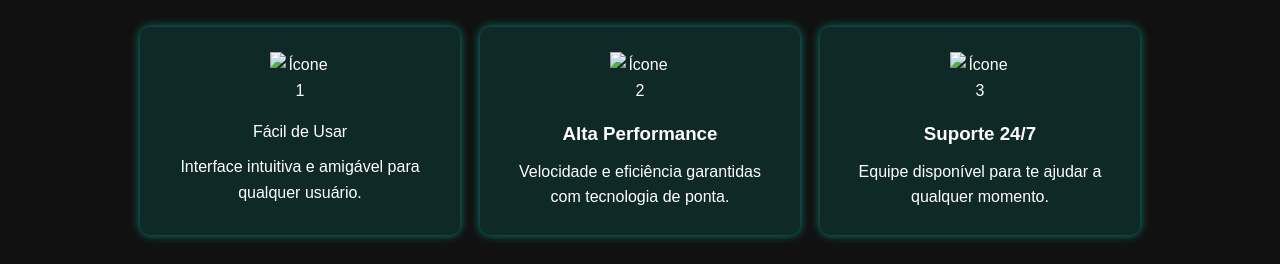
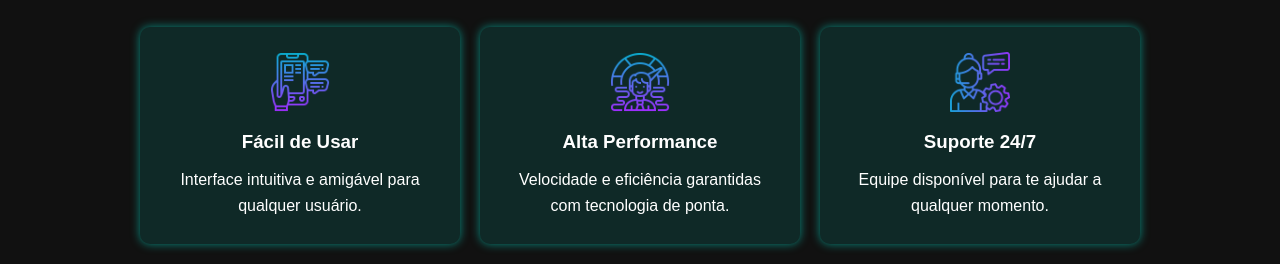
Before and after one commit to klebermkardel/apptech-landing, a plain HTML site: page index.html in a window 1280 px wide. Shown: the part 536-800 px from the top of the page. Drawn offline with nearby package versions, Linux system fonts and the light colour scheme.

Commit message:
feat: corrige caminho dos ícones

```diff
--- a/index.html
+++ b/index.html
@@ -22,17 +22,17 @@
         <h2>Recursos Poderosos</h2>
         <div class="features-grid">
             <div class="feature">
-                <img src="/assets//images/icon1.png" alt="Ícone 1" class="icon1"
+                <img src="/assets/images/icon1.png" alt="Ícone 1" class="icon1">
                 <h3>Fácil de Usar</h3>
                 <p>Interface intuitiva e amigável para qualquer usuário.</p>
             </div>
             <div class="feature">
-                <img src="/assets//images/icon2.png" alt="Ícone 2">
+                <img src="/assets/images/icon2.png" alt="Ícone 2">
                 <h3>Alta Performance</h3>
                 <p>Velocidade e eficiência garantidas com tecnologia de ponta.</p>
             </div>
             <div class="feature">
-                <img src="/assets//images/icon3.png" alt="Ícone 3">
+                <img src="/assets/images/icon3.png" alt="Ícone 3">
                 <h3>Suporte 24/7</h3>
                 <p>Equipe disponível para te ajudar a qualquer momento.</p>
             </div>
```
